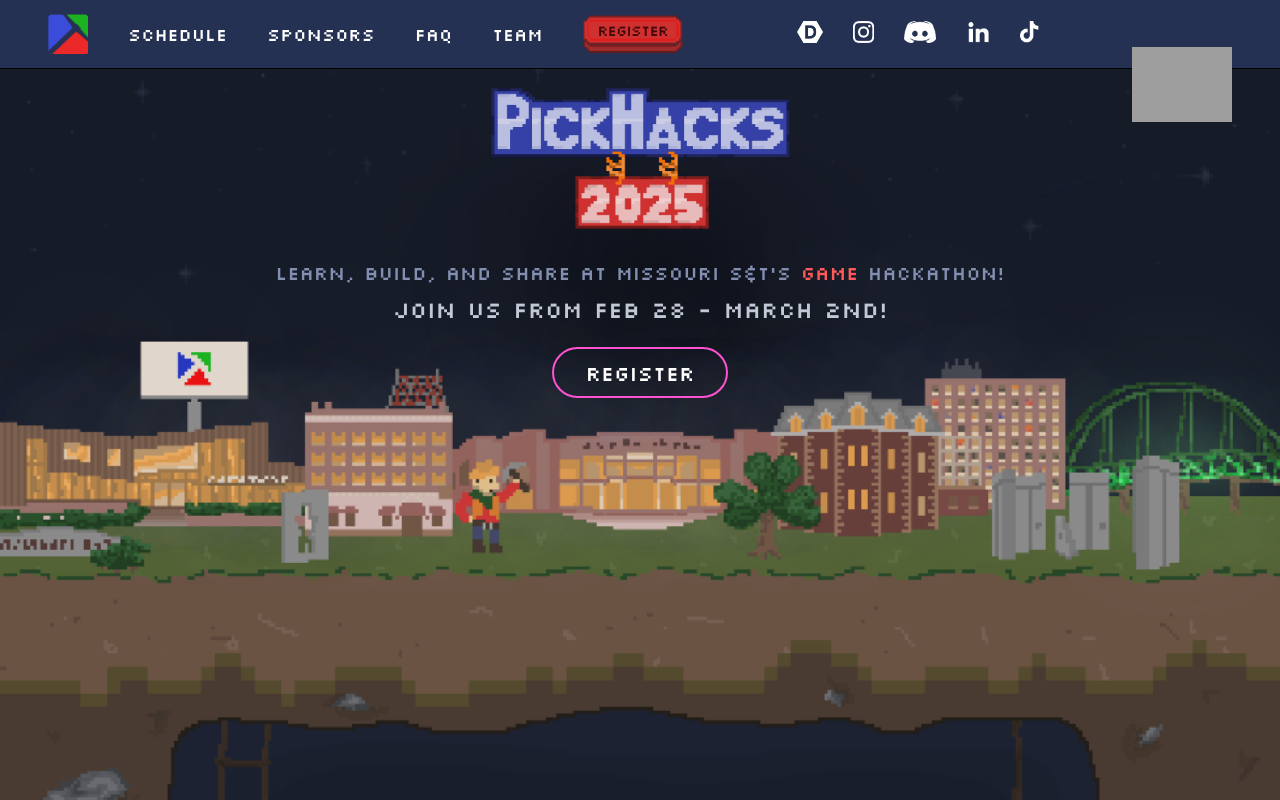
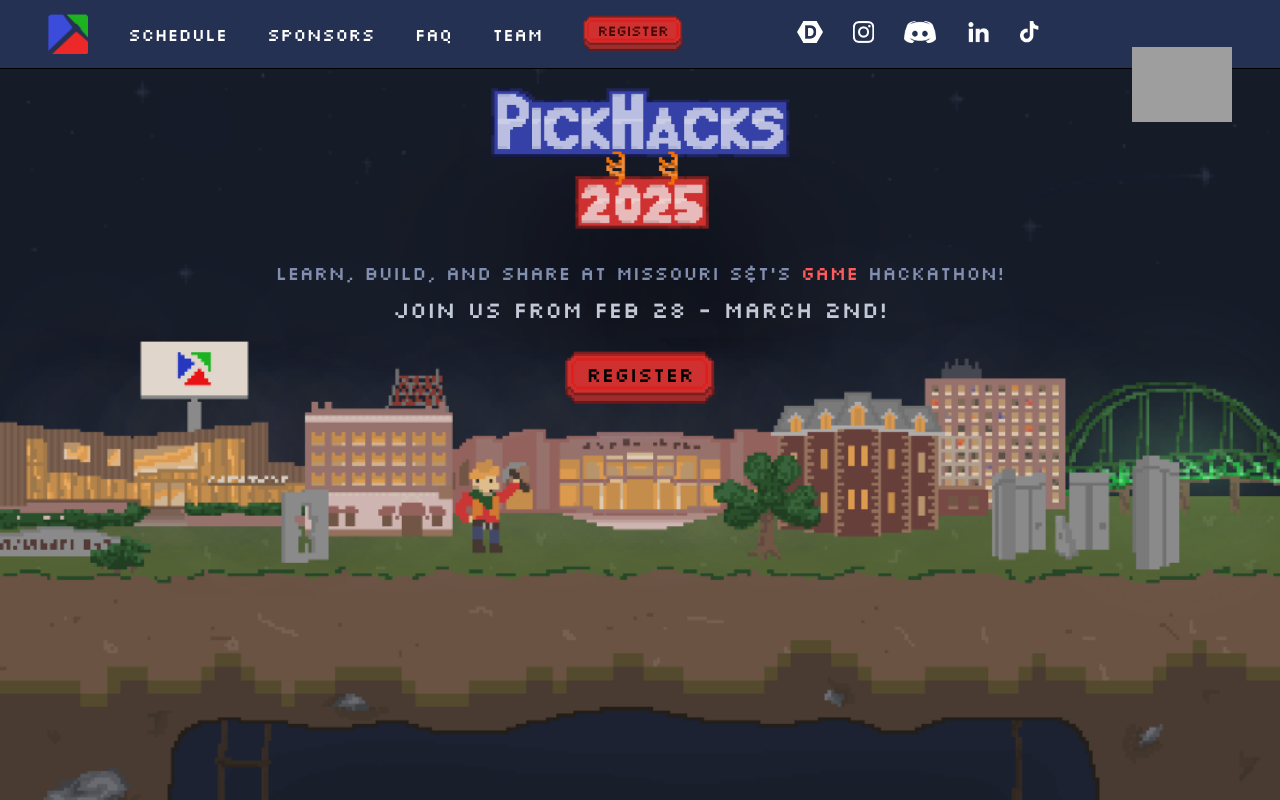
Before and after one commit to Malizma333/pickhacks-2025-deploy, a Next.js app: page / in a window 1280 px wide. Built offline with nearby package versions, Linux system fonts and the light colour scheme; grey boxes are pictures that could not be loaded.

Commit message:
Add large variant

```diff
--- a/src/components/Hero.tsx
+++ b/src/components/Hero.tsx
@@ -1,6 +1,7 @@
 import { pickhackssign } from '@/lib/Images';
 import styles from '@/styles/components/Hero.module.css';
 import Link from 'next/link';
+import PushButton from './PushButton';
 
 const Hero = () => {
 	return (
@@ -9,9 +10,7 @@
         <img className={styles.title} src={pickhackssign.src}></img>
         <p className={styles.subtitle}>Learn, build, and share at Missouri S&T&apos;s <span className={styles.emphasis}>game</span> hackathon!</p>
         <p className={styles.date}>Join us from Feb 28 - March 2nd!</p>
-        <Link href='https://www.register.pickhacks.io' target='_blank' className={styles.registerButton}>
-          REGISTER
-        </Link>
+        <PushButton variant='primary' size='lg' href='https://www.register.pickhacks.io' text='register'></PushButton>
       </div>
 		</div>
 	);
--- a/src/components/Navbar.tsx
+++ b/src/components/Navbar.tsx
@@ -40,7 +40,7 @@
 							Team
 						</a>
 					</li>
-					<PushButton variant='primary' href='https://www.register.pickhacks.io' text='register'></PushButton>
+					<PushButton variant='primary' size='sm' href='https://www.register.pickhacks.io' text='register'></PushButton>
 				</ul>
 				<ul className={styles.social}>
 					<div className={styles.socialContainer}>
--- a/src/components/PushButton.tsx
+++ b/src/components/PushButton.tsx
@@ -2,12 +2,14 @@
 
 type PushButtonProps = {
 	variant: 'primary' | 'secondary';
+    size: 'sm' | 'lg';
     href?: string;
 	text: string;
 };
 
-const PushButton: React.FC<PushButtonProps> = ({variant, href, text}) => {
+const PushButton: React.FC<PushButtonProps> = ({variant, size, href, text}) => {
 	if (variant == 'primary') {
+        if (size == 'sm') {
             return (
                 <div className={styles.outer}>
                     <a href={href} target='_blank' className={styles.top_primary}>
@@ -17,7 +19,19 @@
                     </div>
                 </div>
             );
+        } else if (size == 'lg') {
+            return (
+                <div className={styles.outer_lg}>
+                    <a href={href} target='_blank' className={styles.top_primary_lg}>
+                        <p className={styles.text_lg}>{text}</p>
+                    </a>
+                    <div className={styles.bottom_primary_lg}>
+                    </div>
+                </div>
+            );
+        }
 	} else if (variant == 'secondary') {
+        if (size == 'sm') {
             return (
                 <div className={styles.outer}>
                     <a href={href} target='_blank' className={styles.top_secondary}>
@@ -27,6 +41,17 @@
                     </div>
                 </div>
             );
+        } else if (size == 'lg') {
+            return (
+                <div className={styles.outer_lg}>
+                    <a href={href} target='_blank' className={styles.top_secondary_lg}>
+                        <p className={styles.text_lg}>{text}</p>
+                    </a>
+                    <div className={styles.bottom_secondary_lg}>
+                    </div>
+                </div>
+            );
+        }
 	}
 };
 
--- a/src/styles/components/PushButton.module.css
+++ b/src/styles/components/PushButton.module.css
@@ -1,27 +1,33 @@
-.outer {
+.outer, .outer_lg {
     display: flex;
     flex-direction: column;
     align-items: center;
     justify-content: center;
-    height: 50px;
-    width: 100px;
     margin-top: -7.5px;
 }
 
-.top_primary {
+.outer {
+    height: 45px;
+    width: 100px;
+}
+
+.outer_lg {
+    height: 67.5px;
+    width: 150px;
+}
+
+.top_primary, .top_primary_lg {
     background: url('../../../public/images/ui/pushbutton-top-primary.png');
 }
 
-.top_secondary {
+.top_secondary, .top_secondary_lg {
     background: url('../../../public/images/ui/pushbutton-top-secondary.png');
 }
 
-.top_primary, .top_secondary {
+.top_primary, .top_secondary, .top_primary_lg, .top_secondary_lg {
     image-rendering: pixelated;
     background-size: contain;
     background-repeat: no-repeat;
-    width: 100px;
-    height: 30px;
     display: flex;
     align-items: center;
     justify-content: center;
@@ -30,30 +36,59 @@
     transition: all 0.1s;
 }
 
-.top_primary:hover, .top_secondary:hover {
-    margin-bottom: -13px;
+.top_primary, .top_secondary {
+    width: 100px;
+    height: 30px;
 }
 
-.bottom_primary {
+.top_primary_lg, .top_secondary_lg {
+    width: 150px;
+    height: 45px;
+}
+
+.top_primary:hover, .top_secondary:hover {
+    margin-bottom: -11px;
+}
+
+.top_primary_lg:hover, .top_secondary_lg:hover {
+    margin-bottom: -16.5px;
+}
+
+.bottom_primary, .bottom_primary_lg {
     background: url('../../../public/images/ui/pushbutton-bottom-primary.png');
 }
 
-.bottom_secondary {
+.bottom_secondary, .bottom_secondary_lg {
     background: url('../../../public/images/ui/pushbutton-bottom-secondary.png');
 }
 
-.bottom_primary, .bottom_secondary {
+.bottom_primary, .bottom_secondary, .bottom_primary_lg, .bottom_secondary_lg {
     image-rendering: pixelated;
     background-size: contain;
     background-repeat: no-repeat;
+    position: absolute;
+    bottom: 0;
+}
+
+.bottom_primary, .bottom_secondary {
     width: 100px;
     height: 15px;
-    position: absolute;
-    bottom: 0;
+}
+
+.bottom_primary_lg, .bottom_secondary_lg {
+    width: 150px;
+    height: 22.5px;
 }
 
 .text {
     letter-spacing: -1px;
     color: #470707;
+}
+
+.text {
     font-size: 15px;
 }
+
+.text_lg {
+    font-size: 20.5px;
+}
```
Lines whose indentation alone changed are shown as unchanged.
